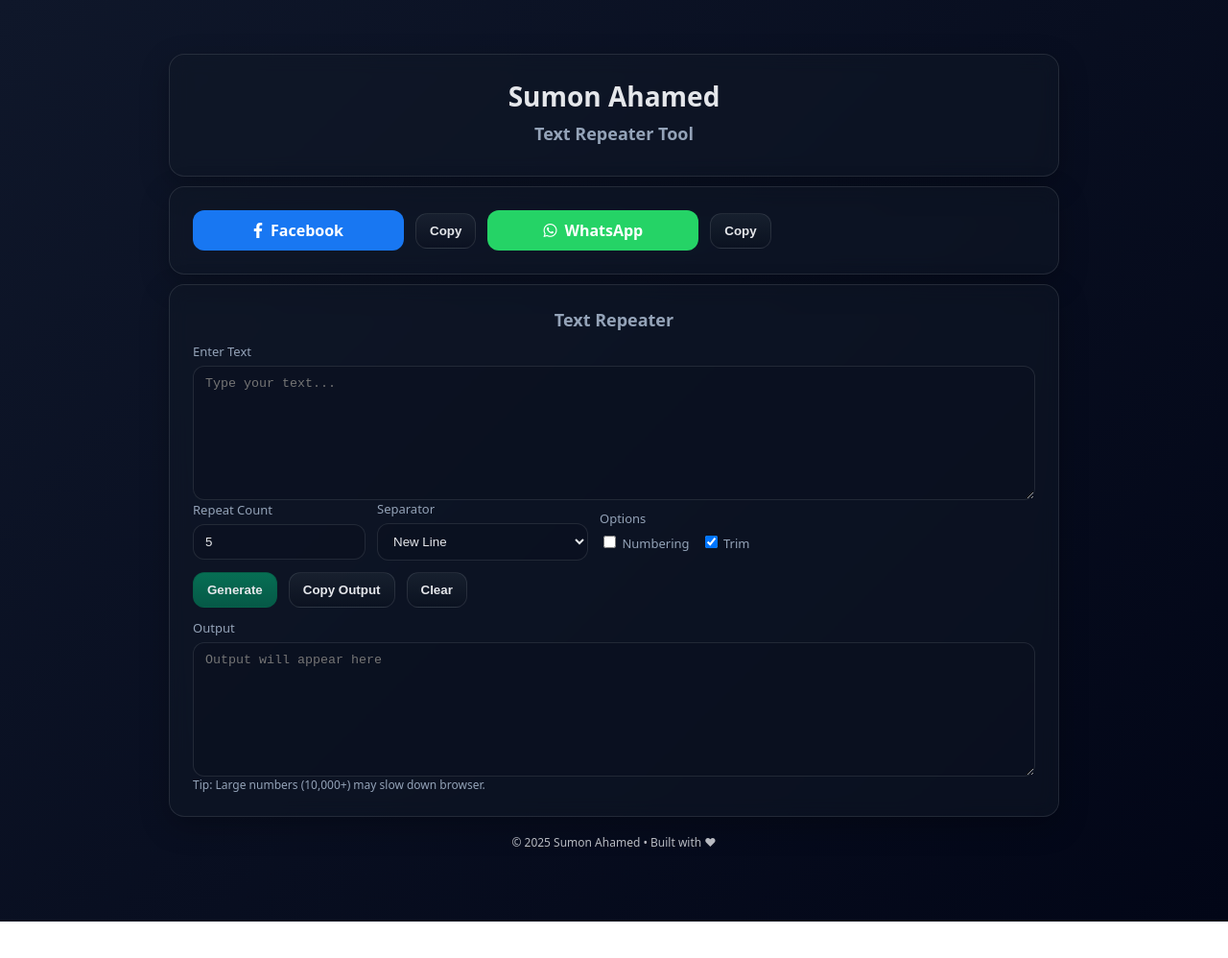
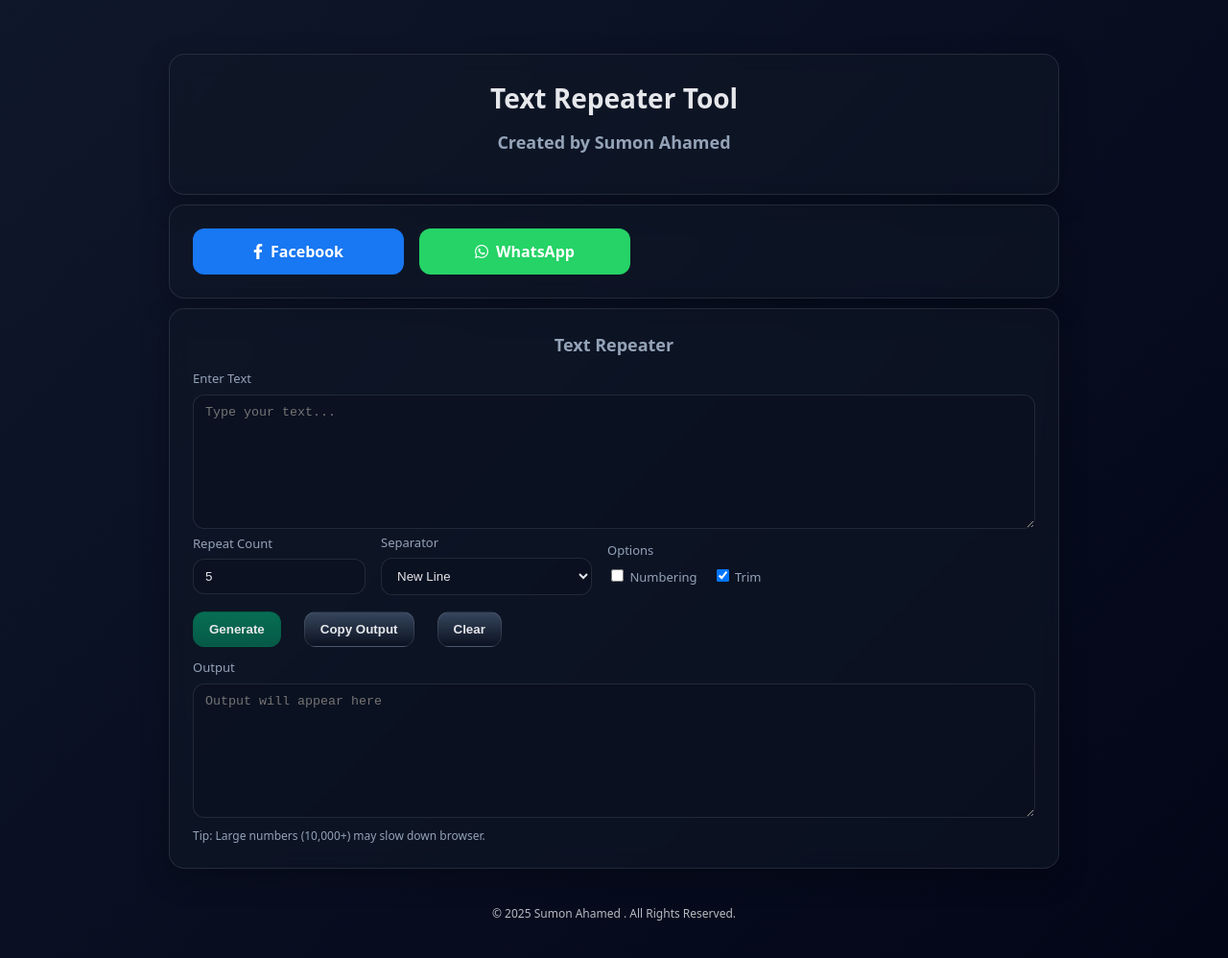
Before and after one commit to sumon090x/text-repeater, a plain HTML site: page index.html in a window 1280 px wide. Shown: the whole page at 96% size. Before the commit the page ends 960 px from the top, so only its background shows below. Drawn offline with Linux system fonts and the light colour scheme.

Commit message:
copy button remove

```diff
--- a/index.html
+++ b/index.html
@@ -13,8 +13,8 @@
   <body>
     <div class="container">
       <div class="card p-24">
-        <h1>Sumon Ahamed</h1>
-        <h2>Text Repeater Tool</h2>
+        <h1>Text Repeater Tool</h1>
+        <h2>Created by Sumon Ahamed</h2>
       </div>
 
       <div class="spacer"></div>
@@ -29,12 +29,6 @@
             <i class="fab fa-facebook-f"></i> Facebook
           </a>
 
-          <button
-            onclick="copyText('https://www.facebook.com/profile.php?id=sumon090x')"
-          >
-            Copy
-          </button>
-
           <a
             href="https://wa.me/8801875455820"
             target="_blank"
@@ -42,9 +36,6 @@
           >
             <i class="fab fa-whatsapp"></i> WhatsApp
           </a>
-          <button onclick="copyText('https://wa.me/8801875455820')">
-            Copy
-          </button>
         </div>
       </div>
 
@@ -119,7 +110,7 @@
       </div>
 
       <div class="footer">
-        © <span id="year"></span> Sumon Ahamed • Built with ♥
+        © <span id="year"></span> Sumon Ahamed . All Rights Reserved.
       </div>
     </div>
 
--- a/script.js
+++ b/script.js
@@ -1,16 +1,34 @@
+/* ======================================
+   Utility & Global Variables
+   ====================================== */
+
+// Footer year auto update
 document.getElementById("year").textContent = new Date().getFullYear();
 
+// Separator dropdown and custom separator
 const separatorSelect = document.getElementById("separatorSelect");
 const customSepWrap = document.getElementById("customSepWrap");
+
+/* ======================================
+   Separator Selection Handling
+   ====================================== */
 separatorSelect.addEventListener("change", () => {
+  // Show custom input only when "Custom" is selected
   customSepWrap.style.display =
     separatorSelect.value === "custom" ? "flex" : "none";
 });
 
+/* ======================================
+   Copy Function
+   ====================================== */
 function copyText(text) {
+  if (!text) return;
   navigator.clipboard.writeText(text).then(() => alert("Copied!"));
 }
 
+/* ======================================
+   Elements
+   ====================================== */
 const generateBtn = document.getElementById("generate");
 const inputText = document.getElementById("inputText");
 const repeatCount = document.getElementById("repeatCount");
@@ -19,26 +37,47 @@ const trimInput = document.getElementById("trimInput");
 const customSeparator = document.getElementById("customSeparator");
 const outputText = document.getElementById("outputText");
 
+/* ======================================
+   Generate Button Logic
+   ====================================== */
 generateBtn.addEventListener("click", () => {
   let text = inputText.value;
+
+  // If "Trim" is checked → remove extra spaces from start & end
   if (trimInput.checked) text = text.trim();
+
+  // Repeat count (limited between 1 and 10000)
   const n = Math.max(
     1,
     Math.min(10000, parseInt(repeatCount.value || "1", 10))
   );
+
+  // Separator logic
   let sep = separatorSelect.value;
   if (sep === "custom") sep = customSeparator.value;
   else if (sep === "newline") sep = "\n";
+  else if (sep === "space") sep = " "; // ✅ real space now
+
+  // Repeat text generation
   const parts = [];
   for (let i = 1; i <= n; i++) {
     parts.push(addNumber.checked ? `${i}. ${text}` : text);
   }
+
+  // Show result in output box
   outputText.value = parts.join(sep);
 });
 
-document
-  .getElementById("copyOutput")
-  .addEventListener("click", () => copyText(outputText.value));
+/* ======================================
+   Copy Output Button
+   ====================================== */
+document.getElementById("copyOutput").addEventListener("click", () => {
+  copyText(outputText.value);
+});
+
+/* ======================================
+   Clear Button
+   ====================================== */
 document.getElementById("clearAll").addEventListener("click", () => {
   inputText.value = "";
   outputText.value = "";
--- a/style.css
+++ b/style.css
@@ -1,10 +1,9 @@
 :root {
   --bg: #0f172a;
-  --card: rgba(17,24,39,0.5); /* lighter transparent card */
+  --card: rgba(17,24,39,0.5);
   --muted: #94a3b8;
   --text: #e5e7eb;
   --brand: #22c55e;
-  --brand-2: #06b6d4;
   --ring: #334155;
 }
 
@@ -15,44 +14,69 @@ body {
   font-family: ui-sans-serif, system-ui, -apple-system, Segoe UI, Roboto, Ubuntu, Cantarell, Noto Sans, sans-serif;
   background: linear-gradient(135deg, var(--bg), #020617);
   color: var(--text);
+  line-height: 1.5;
 }
 
-.container { max-width: 960px; margin: 40px auto; padding: 16px; }
+.container {
+  max-width: 960px;
+  margin: 40px auto;
+  padding: 16px;
+}
 
 .card {
   background: var(--card);
-  backdrop-filter: blur(10px); /* increased blur for glass effect */
-  border:1px solid rgba(255,255,255,0.1);
-  border-radius:16px;
-  box-shadow:0 10px 30px rgba(0,0,0,.25);
+  backdrop-filter: blur(10px);
+  border: 1px solid rgba(255,255,255,0.1);
+  border-radius: 16px;
+  box-shadow: 0 10px 30px rgba(0,0,0,.25);
   transition: transform 0.2s, box-shadow 0.2s;
+  margin-bottom: 10px; /* ✅ প্রতিটি card এর নিচে gap */
+  padding: 24px;
 }
 
 .card:hover {
   transform: translateY(-5px);
-  box-shadow:0 15px 40px rgba(0,0,0,.35);
+  box-shadow: 0 15px 40px rgba(0,0,0,.35);
 }
 
-.row { display: flex; gap:12px; align-items: center; flex-wrap: wrap; }
+.row {
+  display: flex;
+  gap: 16px; /* ✅ row এর item গুলোর মাঝে consistent gap */
+  align-items: center;
+  flex-wrap: wrap;
+}
 
-.p-24 { padding:24px; }
+h1 {
+  font-size: 28px;
+  margin: 0 0 12px;
+  text-align: center;
+}
+h2 {
+  font-size: 18px;
+  margin: 0 0 16px;
+  color: var(--muted);
+  text-align: center;
+}
 
-h1 { font-size:28px; margin:0 0 8px; text-align: center; }
-h2 { font-size:18px; margin:0 0 8px; color: var(--muted); text-align: center; }
-
-a { text-decoration: none; transition: transform 0.2s, opacity 0.2s; }
-a:hover { transform: scale(1.05); opacity: 0.9; }
+a {
+  text-decoration: none;
+  transition: transform 0.2s, opacity 0.2s;
+}
+a:hover {
+  transform: scale(1.05);
+  opacity: 0.9;
+}
 
 .link-box {
   display: flex;
   align-items: center;
   justify-content: center;
   gap: 8px;
-  padding: 10px 16px;
+  padding: 12px 18px;
   border-radius: 12px;
   font-weight: 600;
   color: white;
-  flex:1;
+  flex: 1;
   max-width: 220px;
   text-align: center;
   transition: transform 0.2s, box-shadow 0.2s;
@@ -68,17 +92,22 @@ a:hover { transform: scale(1.05); opacity: 0.9; }
 
 button {
   cursor: pointer;
-  border:1px solid rgba(255,255,255,0.1);
-  background: linear-gradient(180deg,rgba(31,41,55,0.6),rgba(11,18,32,0.6));
+  border: 1px solid rgba(255,255,255,0.1);
+  background: linear-gradient(180deg, rgba(84, 105, 134, 0.6), rgba(11,18,32,0.6));
   color: var(--text);
-  padding: 10px 14px;
-  border-radius:12px;
-  font-weight:600;
+  padding: 10px 16px;
+  border-radius: 12px;
+  font-weight: 600;
   transition: transform 0.15s, background 0.2s, box-shadow 0.2s;
+  margin-right: 8px; /* ✅ button এর মাঝে ছোট gap */
+}
+
+button:last-child {
+  margin-right: 0; /* ✅ শেষ বাটনের ডানে gap থাকবে না */
 }
 
 button.primary {
-  background: linear-gradient(180deg,rgba(5,150,105,0.7),rgba(4,120,87,0.7));
+  background: linear-gradient(180deg, rgba(5,150,105,0.7), rgba(4,120,87,0.7));
   border-color: rgba(6,95,70,0.7);
 }
 
@@ -88,59 +117,58 @@ button:hover {
 }
 
 button.primary:hover {
-  background: linear-gradient(180deg,rgba(4,120,87,0.8),rgba(6,95,70,0.8));
+  background: linear-gradient(180deg, rgba(4,120,87,0.8), rgba(6,95,70,0.8));
 }
 
 button:active { transform: translateY(1px); }
 
-.field { display:flex; flex-direction:column; gap:6px; flex:1; }
+.field {
+  display: flex;
+  flex-direction: column;
+  gap: 6px;
+  flex: 1;
+  margin-bottom: 5px; /* ✅ প্রতিটি ইনপুট field এর নিচে margin */
+}
 
-label { font-size:13px; color: var(--muted); }
+label {
+  font-size: 13px;
+  color: var(--muted);
+}
 
-input[type="text"], input[type="number"], textarea, select {
-  width:100%;
-  background: rgba(11,18,32,0.6); /* lighter transparent input */
-  color:var(--text);
-  border:1px solid rgba(255,255,255,0.1);
-  border-radius:12px;
-  padding:10px 12px;
-  outline:none;
+input[type="text"],
+input[type="number"],
+textarea,
+select {
+  width: 100%;
+  background: rgba(11,18,32,0.6);
+  color: var(--text);
+  border: 1px solid rgba(255,255,255,0.1);
+  border-radius: 12px;
+  padding: 10px 12px;
+  outline: none;
   transition: box-shadow 0.2s, border-color 0.2s;
 }
 
 input:focus, textarea:focus, select:focus {
-  box-shadow:0 0 0 3px var(--ring);
+  box-shadow: 0 0 0 3px var(--ring);
   border-color: var(--brand);
 }
 
-textarea { min-height:140px; resize: vertical; }
-
-.small { font-size:12px; color:var(--muted); }
-
-.footer { opacity:.8; text-align:center; font-size:12px; padding:18px; }
-
-.spacer { height:10px; }
-
-/* Link + Copy Button Container */
-.link-row {
-  display: flex;
-  gap: 8px;
-  flex-wrap: wrap;
-  align-items: center;
+textarea {
+  min-height: 140px;
+  resize: vertical;
 }
 
-.link-row > a {
-  flex: 1 1 auto; /* link takes remaining space */
+.small {
+  font-size: 12px;
+  color: var(--muted);
+  margin-top: 10px; /* ✅ টিপ এর উপরে একটু ফাঁকা */
 }
 
-.link-row > button {
-  flex: 0 0 auto; /* button stays compact on right */
+.footer {
+  opacity: .8;
+  text-align: center;
+  font-size: 12px;
+  padding: 18px;
+  margin-top: 20px; /* ✅ footer এর উপরে ফাঁকা */
 }
-
-/* Optional: small screen adjustments */
-@media (max-width: 720px) {
-  .link-row {
-    flex-direction: row;
-    justify-content: space-between;
-  }
-}
```
